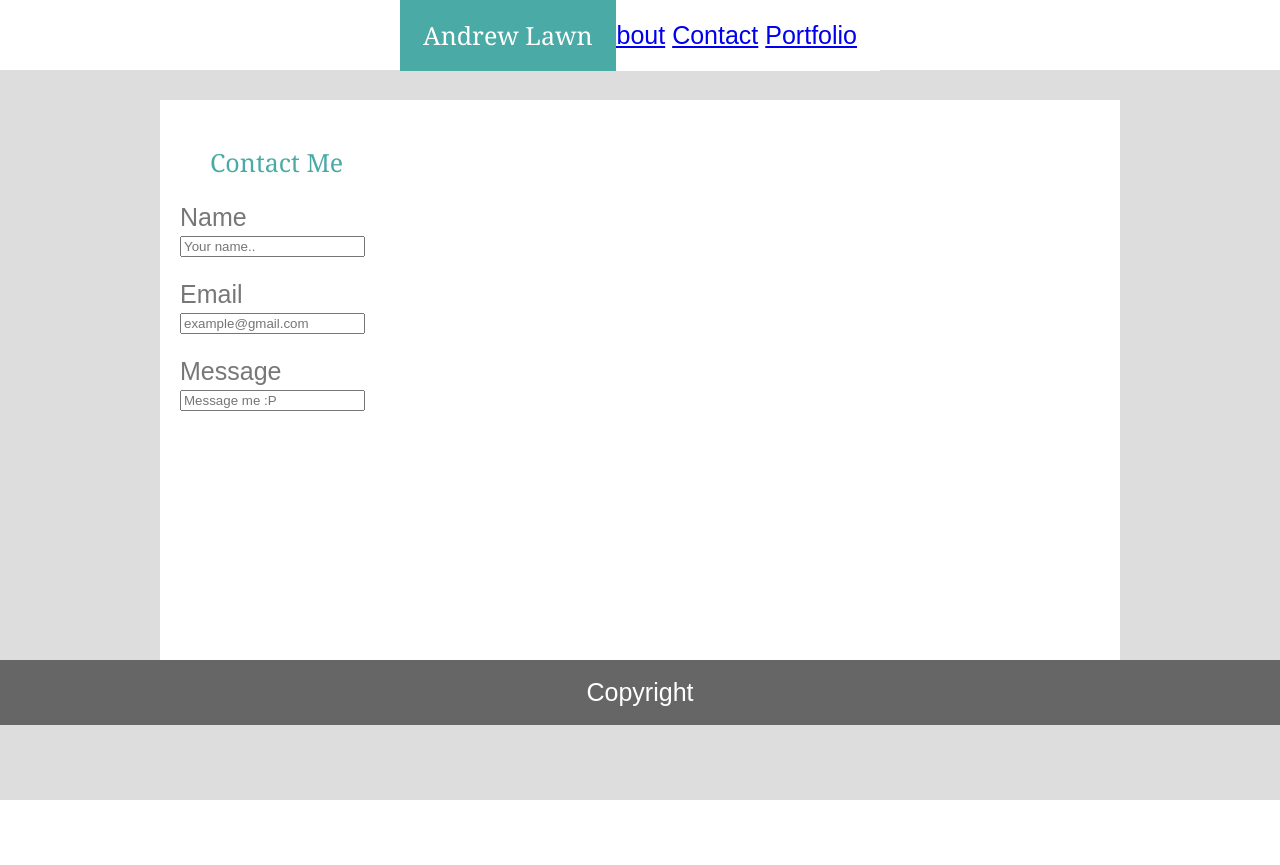
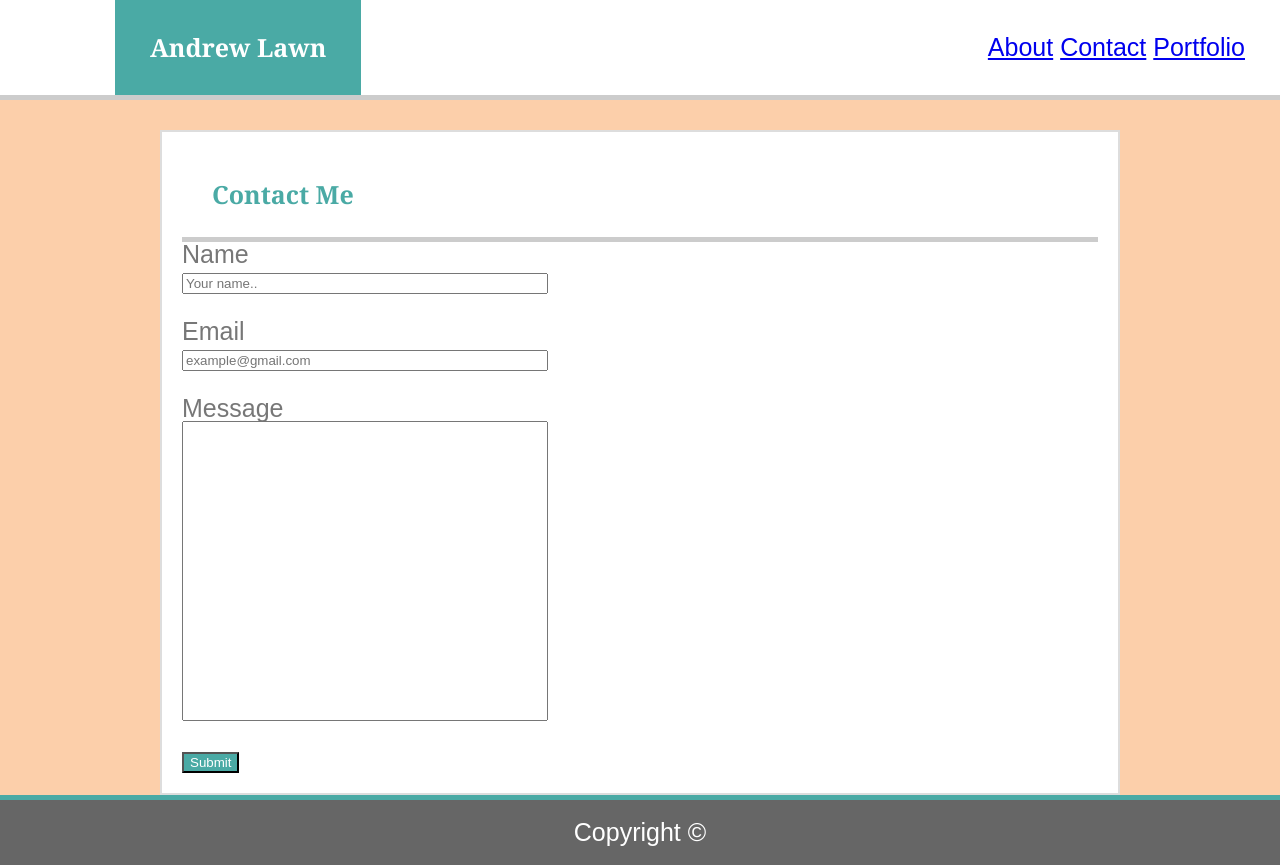
Before and after one commit to Lawna12/Basic-Portfolio, a PHP site: page /contact.html in a window 1280 px wide. Before the commit the page ends 800 px from the top, so only its background shows below. Run offline with PHP 8.4, Linux system fonts and the light colour scheme.

Commit message:
contact page updated, headers bold

```diff
--- a/assets/css/contactStyles.css
+++ b/assets/css/contactStyles.css
@@ -3,7 +3,7 @@
 }
 
 body {
-    background: #dddddd;
+    background: #fccfaa;
     font-size: 25px;
     font-family: Arial, Helvetica, sans-serif;
     color: #777777;
@@ -12,10 +12,13 @@ body {
 header {
     background: #ffffff;
     padding: 35px;
+    border-bottom: #cccccc 5px solid;
 }
 
 h1 {
     padding: 30px;
+    font-weight: bold;
+    border-bottom: #cccccc 5px solid;
     color: #4aaaa5;
     font-family: Georgia, 'Times New Roman', Times, serif;
 }
@@ -23,34 +26,60 @@ h1 {
 
 #fixed {
     background: #4aaaa5;
+    font-weight: bold;
     font-family: Georgia, 'Times New Roman', Times, serif;
     position: fixed;
-    padding: 23px;
+    padding: 35px;
     text-align: center;
     top: 0px;
-    left: 400px;
+    left: 115px;
     color: #ffffff;
 }
 
 .wrapper {
     background: #ffffff;
     width: 960px;
-    height: 560px;
+    /* height: 100%; */
     margin: 0 auto 0 auto;
     margin-top: 30px;
     padding: 20px;
-
+    border: #dddddd 2px solid;
 }
 
 .Buttons {
-    position: fixed;
     background: #ffffff;
-    padding: 23px;
-    text-align: center;
+    /* padding: 35px; */
+    text-align: right;
     top: 0;
-    right: 400px;
+}
+a:hover {
+    background: salmon;
+}
+a:active {
+    background: slategrey;
 }
 
+a:focus {
+    background: yellow;
+}
+
+button {
+    background: #4aaaa5;
+    color: #ffffff;
+}
+
+#Full-Name {
+    width: 40%;
+}
+
+#Email {
+    width: 40%;
+}
+
+#Message {
+    width: 40%;
+    height: 300px;
+}
 footer {
     clear: both;
     background: #666666;
@@ -58,4 +87,5 @@ footer {
     color: #ffffff;
     padding: 20px;
     bottom: 0px;
+    border-top: #4aaaa5 solid 5px;
 }
--- a/contact.html
+++ b/contact.html
@@ -9,23 +9,23 @@
     <link rel="stylesheet" href="./assets/css/contactStyles.css">
 </head>
 <body>
-    <header></header>
+        <header>
+                <div id="fixed">
+                        Andrew Lawn
+                    </div>
 
-    <div class="Buttons">
-        <a href="./index.html">About</a>
-        <a href="./contact.html">Contact</a>
-        <a href="./portfolio.html">Portfolio</a>
-    </div>
-
-    <div id="fixed">
-        Andrew Lawn
-    </div>
+            <div class="Buttons">
+                <a href="./index.html">About</a>
+                <a href="./contact.html">Contact</a>
+                <a href="./portfolio.html">Portfolio</a>
+            </div>
+        </header>
 
     <div class="wrapper">
 
+        <h1>Contact Me</h1>
+
         <section id="content">
-
-        <h1>Contact Me</h1>
 
         <form action="action_page.php">
             <label for="Full-Name">Name</label> <br>
@@ -39,9 +39,11 @@
             <br>
 
             <label for="Message">Message</label> <br>
-            <input type="text" id="Message" name="message" placeholder="Message me :P">
+            <input type="text" id="Message" name="message" placeholder="">
             <br>
             <br>
+
+            <button type="button">Submit</button>
 
 
         </form>
@@ -51,7 +53,7 @@
     </div>
 
     <footer>
-        Copyright
+        Copyright <span>&#169;</span>
     </footer>
 
 </body>
```
Also changed, not shown: assets/css/indexStyles.css (+13 -9 lines), assets/css/portfolioStyles.css (+13 -9 lines), index.html (+12 -7 lines), portfolio.html (+11 -11 lines).
